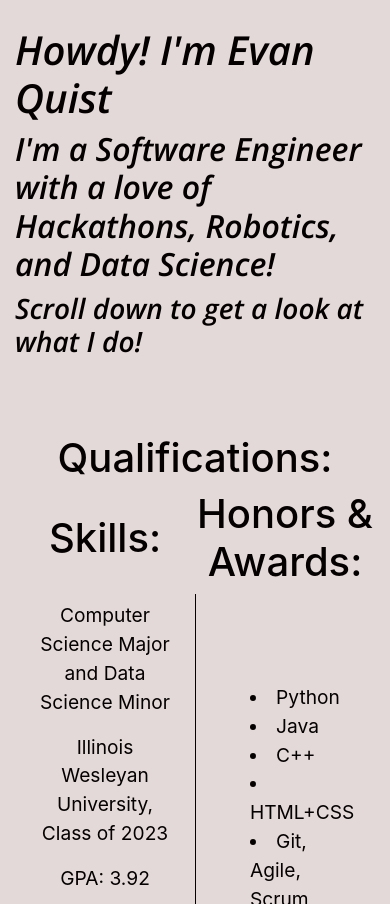
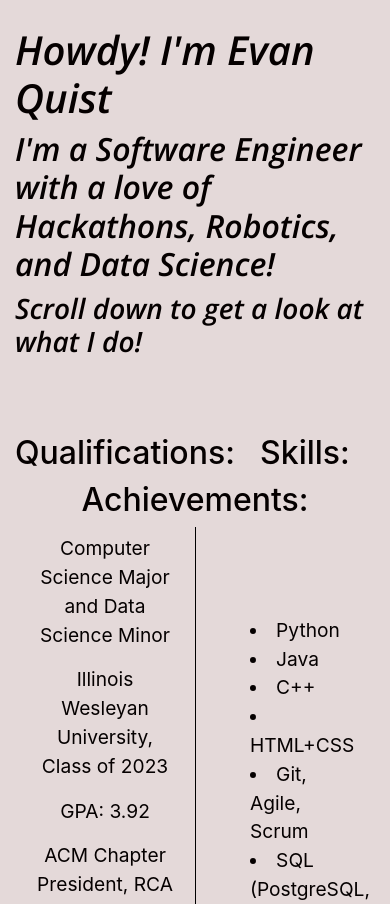
Before and after one commit to EvanHelstrom/Portfolio-Site, a plain HTML site: page home.html in a window 390 px wide. Shown: the part 196-1100 px from the top of the page. Drawn offline with nearby package versions, Linux system fonts and the light colour scheme.

Commit message:
Fixed mobile flex issue:

```diff
--- a/home.html
+++ b/home.html
@@ -72,13 +72,13 @@
             <div class="container">
                 <div class="row">
                     <div class="column tri" style="flex: 33%;">
-                        <h1 style="text-align: center;">Qualifications:</h1>
+                        <h2 style="text-align: center;">Qualifications:</h2>
                     </div>
                     <div class="column tri" style="flex: 33%;">
-                        <h1 style="text-align: center;">Skills:</h1>
+                        <h2 style="text-align: center;">Skills:</h2>
                     </div>
                     <div class="column tri" style="flex: 33%;">
-                        <h1 style="text-align: center;">Honors & Awards:</h1>
+                        <h2 style="text-align: center;">Achievements:</h2>
                     </div>
                 </div>
                 <div class="row">
```
